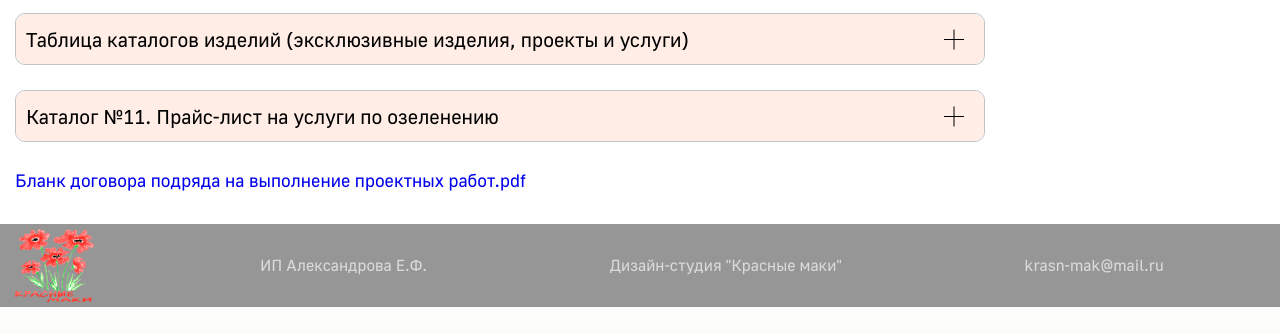
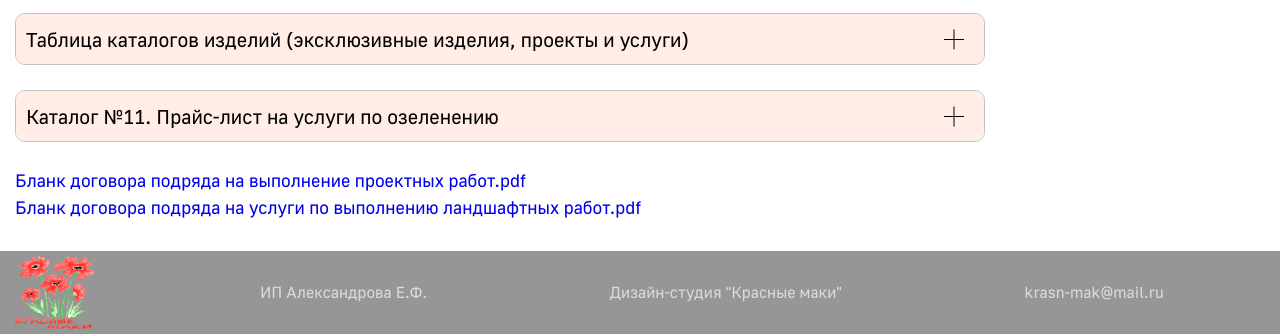
Before and after one commit to MineScieper/krasnmak_blog, a Laravel app: page / in a window 1280 px wide. Shown: the part 2182-2516 px from the top of the page. Before the commit the page ends 2489 px from the top, so only its background shows below. Run offline with Laravel 8, Linux system fonts and the light colour scheme; data that the repository does not hold is empty.

Commit message:
+бланк на главную

```diff
--- a/resources/views/main.blade.php
+++ b/resources/views/main.blade.php
@@ -1024,6 +1024,9 @@
     <a class="page_link_list_item" href="{{ asset('download_files/Бланк договора подряда на выполнение проектных работ.pdf') }}" target="_blank">
         Бланк договора подряда на выполнение проектных работ.pdf
     </a>
+    <a class="page_link_list_item" href="{{ asset('download_files/Бланк договора подряда на услуги по выполнению ландшафтных работ.pdf') }}" target="_blank">
+        Бланк договора подряда на услуги по выполнению ландшафтных работ.pdf
+    </a>
 
 
 @endsection
```
Also changed, not shown: 1 other file.
